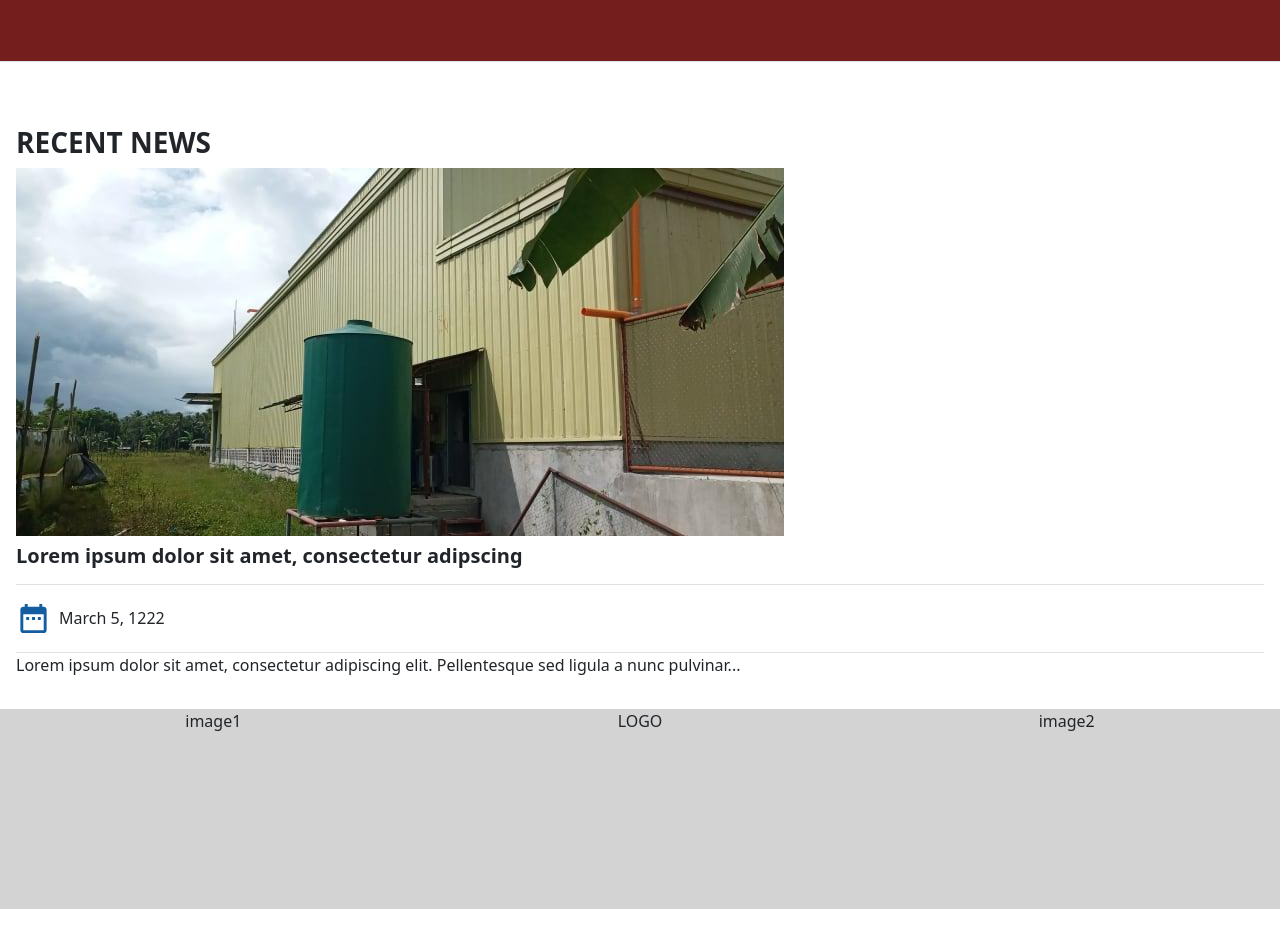
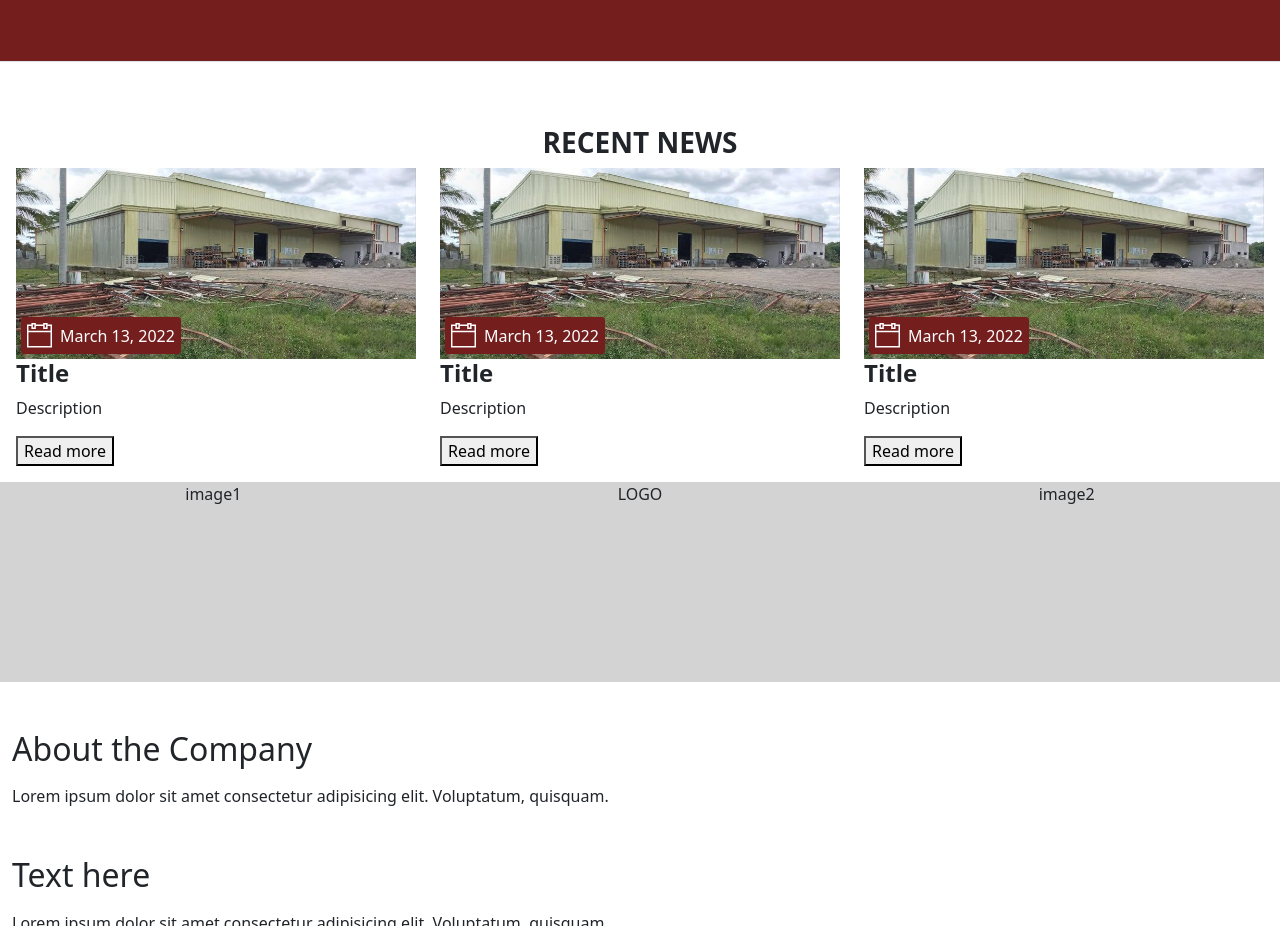
Before and after one commit to floooptimism/kauswagan-company-site, a website: page index.html in a window 1280 px wide. Shown: the part 1484-2410 px from the top of the page. Drawn offline with nearby package versions, Linux system fonts and the light colour scheme.

Commit message:
Xnews section, wip

```diff
--- a/index.html
+++ b/index.html
@@ -19,7 +19,7 @@
     <link rel="stylesheet" href="style.css" />
 
     <script>
-      alert("Contact's section needs some styling for devices that has <=530 width. or we can just put it in the footer\n\ndevi: yeah just put it in footer or like its own section below\n\nkimchi: make the email/location/number portion smaller and make the navbar items a litle bit bigger");
+     alert("Contact's section needs some styling for devices that has <=530 width. or we can just put it in the footer\n\ndevi: yeah just put it in footer or like its own section below\n\nkimchi: make the email/location/number portion smaller and make the navbar items a litle bit bigger");
     </script>
   </head>
   <body>
@@ -247,42 +247,60 @@
       <!-- i updated the mockup, get rid of the projects section and follow the design i did in the draft -->
 
       <div class="container-fluid p-3">
-        <h3 class="fw-bold">RECENT NEWS</h3>
+        <h3 class="fw-bold text-center">RECENT NEWS</h3>
+        <!-- News grid -->
 
-        <div class="border-bottom">
-          <!-- image big af -->
-          <img src="./assets/project-image.jpeg" class="img-fluid" />
-          <h5 class="fw-bold my-2 mb-3">
-            Lorem ipsum dolor sit amet, consectetur adipscing
-          </h5>
+        <div class="row justify-content-center">
+
+          <div class="col-md news-card">
+            <div class="news-card-image-container ">
+              <img src="assets/cover.jpeg" alt="">
+              <div class="news-card-image-date d-flex align-items-center">
+                <svg class="me-2" width="25" height="25" viewBox="0 0 25 25" fill="none" xmlns="http://www.w3.org/2000/svg">
+                  <path d="M20.5882 1.52941V0H16.1765V1.52941H8.82353V0H4.41176V1.52941H0V24.4706H25V1.52941H20.5882ZM17.6471 1.52941H19.1176V4.58824H17.6471V1.52941ZM5.88235 1.52941H7.35294V4.58824H5.88235V1.52941ZM23.5294 22.9412H1.47059V9.29729H23.5294V22.9412ZM1.47059 7.76788V3.05882H4.41176V6.11765H8.82353V3.05882H16.1765V6.11765H20.5882V3.05882H23.5294V7.76788H1.47059Z" fill=""></path></svg>
+                March 13, 2022
+              </div>
+            </div>
+
+            <div class="news-card-info">
+              <h4 class="fw-bold">Title</h4>
+              <p>Description</p>
+              <button>Read more</button>
+            </div>
+          </div>
+          <div class="col-md news-card">
+            <div class="news-card-image-container ">
+              <img src="assets/cover.jpeg" alt="">
+              <div class="news-card-image-date d-flex align-items-center">
+                <svg class="me-2" width="25" height="25" viewBox="0 0 25 25" fill="none" xmlns="http://www.w3.org/2000/svg">
+                  <path d="M20.5882 1.52941V0H16.1765V1.52941H8.82353V0H4.41176V1.52941H0V24.4706H25V1.52941H20.5882ZM17.6471 1.52941H19.1176V4.58824H17.6471V1.52941ZM5.88235 1.52941H7.35294V4.58824H5.88235V1.52941ZM23.5294 22.9412H1.47059V9.29729H23.5294V22.9412ZM1.47059 7.76788V3.05882H4.41176V6.11765H8.82353V3.05882H16.1765V6.11765H20.5882V3.05882H23.5294V7.76788H1.47059Z" fill=""></path></svg>
+                March 13, 2022
+              </div>
+            </div>
+            <div class="news-card-info">
+              <h4 class="fw-bold">Title</h4>
+              <p>Description</p>
+              <button>Read more</button>
+            </div>
+          </div>
+          <div class="col-md news-card">
+            <div class="news-card-image-container ">
+              <img src="assets/cover.jpeg" alt="">
+              <div class="news-card-image-date d-flex align-items-center">
+                <svg class="me-2" width="25" height="25" viewBox="0 0 25 25" fill="none" xmlns="http://www.w3.org/2000/svg">
+                  <path d="M20.5882 1.52941V0H16.1765V1.52941H8.82353V0H4.41176V1.52941H0V24.4706H25V1.52941H20.5882ZM17.6471 1.52941H19.1176V4.58824H17.6471V1.52941ZM5.88235 1.52941H7.35294V4.58824H5.88235V1.52941ZM23.5294 22.9412H1.47059V9.29729H23.5294V22.9412ZM1.47059 7.76788V3.05882H4.41176V6.11765H8.82353V3.05882H16.1765V6.11765H20.5882V3.05882H23.5294V7.76788H1.47059Z" fill=""></path></svg>
+                March 13, 2022
+              </div>
+            </div>
+            <div class="news-card-info">
+              <h4 class="fw-bold">Title</h4>
+              <p>Description</p>
+              <button>Read more</button>
+            </div>
+          </div>
+
         </div>
 
-        <div>
-          <!-- date  -->
-          <div class="border-bottom d-flex align-items-center py-3">
-            <svg
-              style="fill: #145da0"
-              class="me-2"
-              xmlns="http://www.w3.org/2000/svg"
-              width="35"
-              height="35"
-              viewBox="0 0 24 24"
-            >
-              <path
-                d="M9 11H7v2h2v-2zm4 0h-2v2h2v-2zm4 0h-2v2h2v-2zm2-7h-1V2h-2v2H8V2H6v2H5c-1.11 0-1.99.9-1.99 2L3 20c0 1.1.89 2 2 2h14c1.1 0 2-.9 2-2V6c0-1.1-.9-2-2-2zm0 16H5V9h14v11z"
-              />
-            </svg>
-            <h6 class="my-0">March 5, 1222</h6>
-          </div>
-          <!-- some description with readmore func -->
-          <div>
-            <p>
-              Lorem ipsum dolor sit amet, consectetur adipiscing elit.
-              Pellentesque sed ligula a nunc pulvinar...
-            </p>
-          </div>
-          <!-- and a list of newwwws, navigatable by arrows -->
-        </div>
       </div>
     </div>
 
--- a/style.css
+++ b/style.css
@@ -76,3 +76,29 @@ html{
     color: WHITE;
     max-width: 350px;
 }
+
+.news-card{
+  width: 400px;
+}
+
+.news-card-image-container {
+  position: relative;
+}
+
+.news-card-image-container img{
+  width: 100%;
+}
+
+.news-card-image-date {
+  padding: 6px;
+  border-radius: 3px;
+  position: absolute;
+  bottom: 5px;
+  left: 5px;
+  background: #741E1E;
+  color: white;
+}
+
+.news-card-image-date svg{
+  fill: #fff;
+}
```
